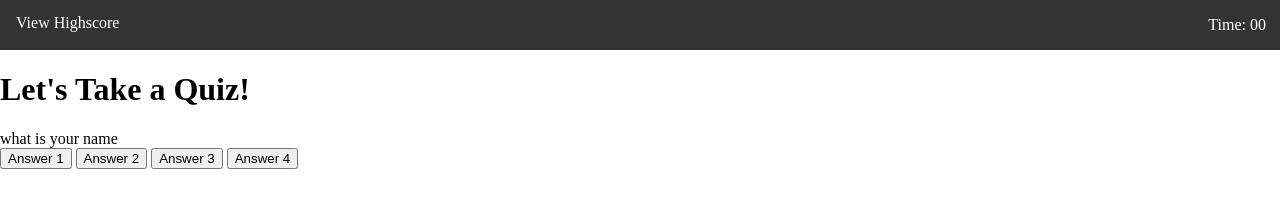
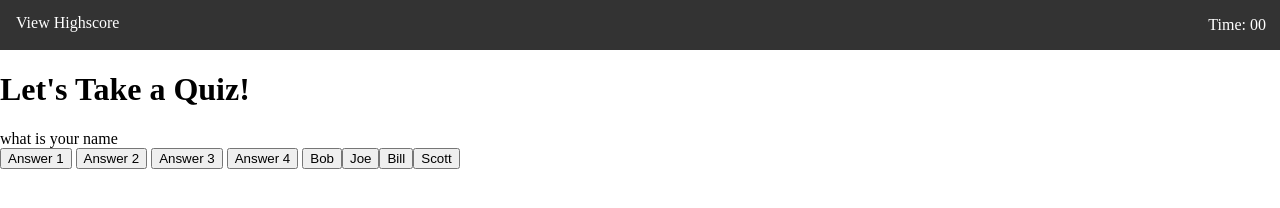
Before and after one commit to mellogelo/homework-wk4, a plain HTML site: page index.html in a window 1280 px wide. Both pictures are taken after a click on the button "Start". Drawn offline with Linux system fonts and the light colour scheme.

Commit message:
inputting answers in the buttons

```diff
--- a/index.html
+++ b/index.html
@@ -22,10 +22,10 @@
         <div id="question-container" class="hide">
             <div id="questions">This is the question</div>
             <div id="answer-buttons" class="btn-grid">
-                <button id="btn"><span id="choice0"></span>Answer 1</button>
-                <button id="btn"><span id="choice1"></span>Answer 2</button>
-                <button id="btn"><span id="choice2"></span>Answer 3</button>
-                <button id="btn"><span id="choice3"></span>Answer 4</button>
+                <button id="btn1"><span id="choice0"></span>Answer 1</button>
+                <button id="btn2"><span id="choice1"></span>Answer 2</button>
+                <button id="btn3"><span id="choice2"></span>Answer 3</button>
+                <button id="btn4"><span id="choice3"></span>Answer 4</button>
             </div>
         </div>
     </div>
--- a/script.js
+++ b/script.js
@@ -1,8 +1,11 @@
 let startBtn = document.getElementById("start-btn")
 let questionContainer = document.getElementById("question-container")
-const questionEl = document.getElementById("questions")
-const answerEl = document.getElementById("answer-buttons")
-const correctEl = document.getElementById("correct")
+let questionEl = document.getElementById("questions")
+let answerEl = document.getElementById("answer-buttons")
+let correctEl = document.getElementById("correct")
+
+var score = 0;
+
 
 let shuffledQuestions, currentQuestions
 
@@ -20,10 +23,25 @@ function setQuestion() {
     showQuestion(shuffledQuestions[currentQuestions])
 }
 
-function showQuestion(question){
+function showQuestion(question) {
     questionEl.innerHTML = question.question
+    question.answers.forEach(answer => {
+        var button = document.createElement('button')
+        button.innerText = answer.text
+        button.classList.add("btn")
+        if (answer.correct) {
+            button.dataset.correct = answer.correct
+        }
+        button.addEventListener('click', selectAnswer)
+        answerEl.appendChild(button)
+    })
 }
 
+function selectAnswer(e) {
+
+}
+
+// Questions Object Array
 let question = [
     {
         question: 'what is your name',
@@ -33,5 +51,33 @@ let question = [
             { text: 'Bill', correct: false },
             { text: 'Scott', correct: false },
         ]
-    }
+    },
+    {
+        question: 'what is your name',
+        answers: [
+            { text: 'Bob', correct: true },
+            { text: 'Joe', correct: false },
+            { text: 'Bill', correct: false },
+            { text: 'Scott', correct: false },
+        ]
+    },
+    {
+        question: 'what is your name',
+        answers: [
+            { text: 'Bob', correct: true },
+            { text: 'Joe', correct: false },
+            { text: 'Bill', correct: false },
+            { text: 'Scott', correct: false },
+        ]
+    },
+    {
+        question: 'what is your name',
+        answers: [
+            { text: 'Bob', correct: true },
+            { text: 'Joe', correct: false },
+            { text: 'Bill', correct: false },
+            { text: 'Scott', correct: false },
+        ]
+    },
+
 ]
```
